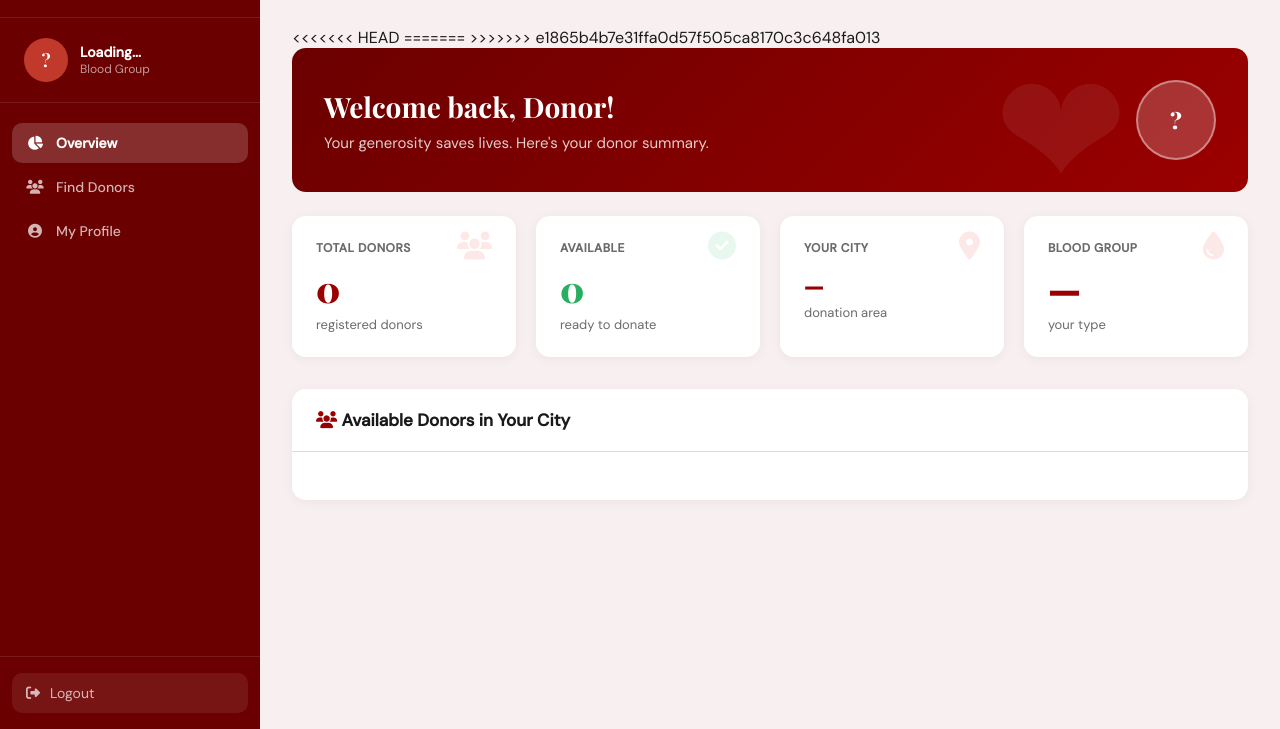
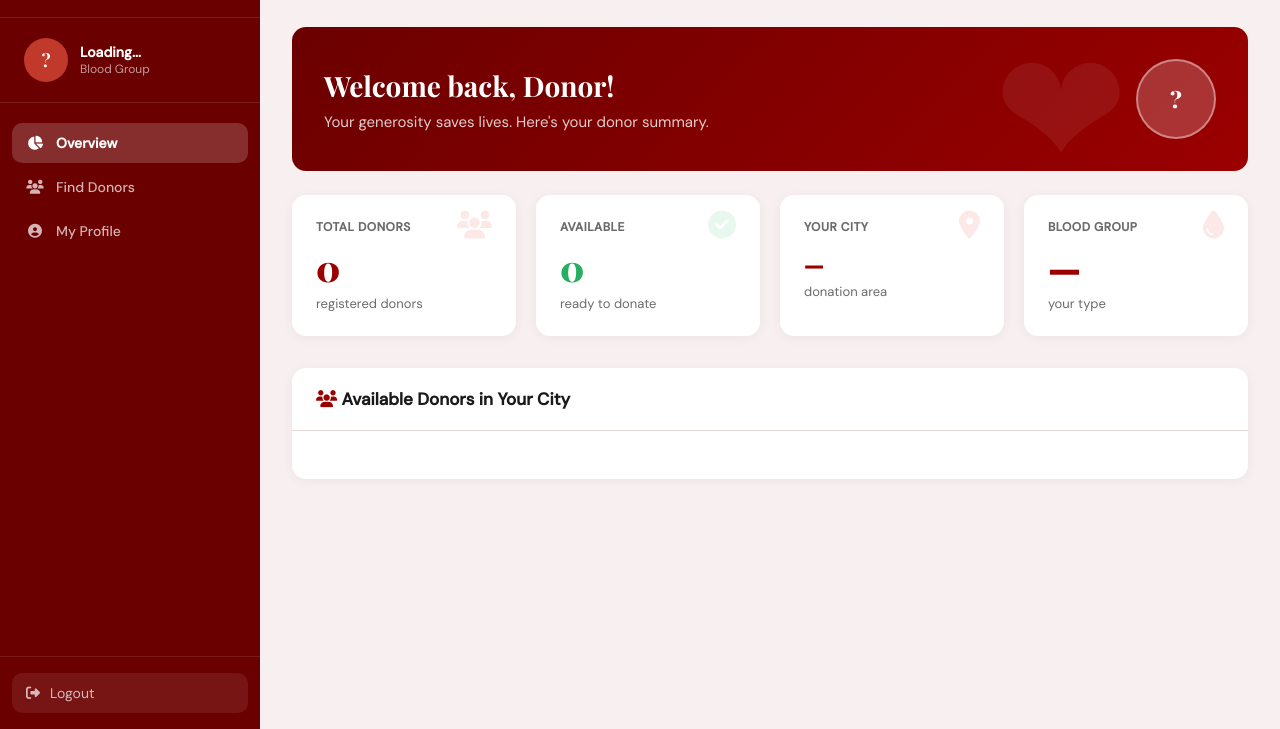
Before and after one commit to Kousar04/Blood-donation, a plain HTML site: page dashboard.html in a window 1280 px wide. Shown: the part 71-800 px from the top of the page. Drawn offline with nearby package versions, Linux system fonts and the light colour scheme; sample sign-in values are in the browser's storage.

Commit message:
Resolved merge conflict

```diff
--- a/dashboard.html
+++ b/dashboard.html
@@ -270,10 +270,7 @@
   </div>
 
   <div class="content">
-<<<<<<< HEAD
-=======
 
->>>>>>> e1865b4b7e31ffa0d57f505ca8170c3c648fa013
     <!-- OVERVIEW -->
     <section class="section active" id="section-overview">
       <div class="welcome-card">
```
